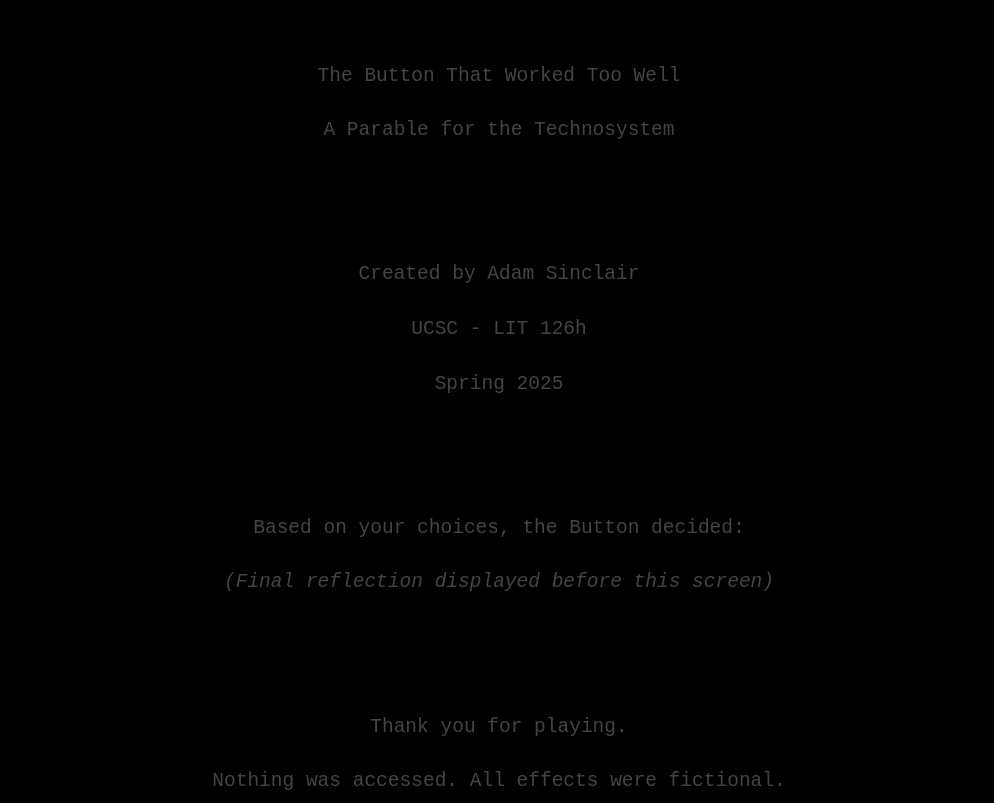
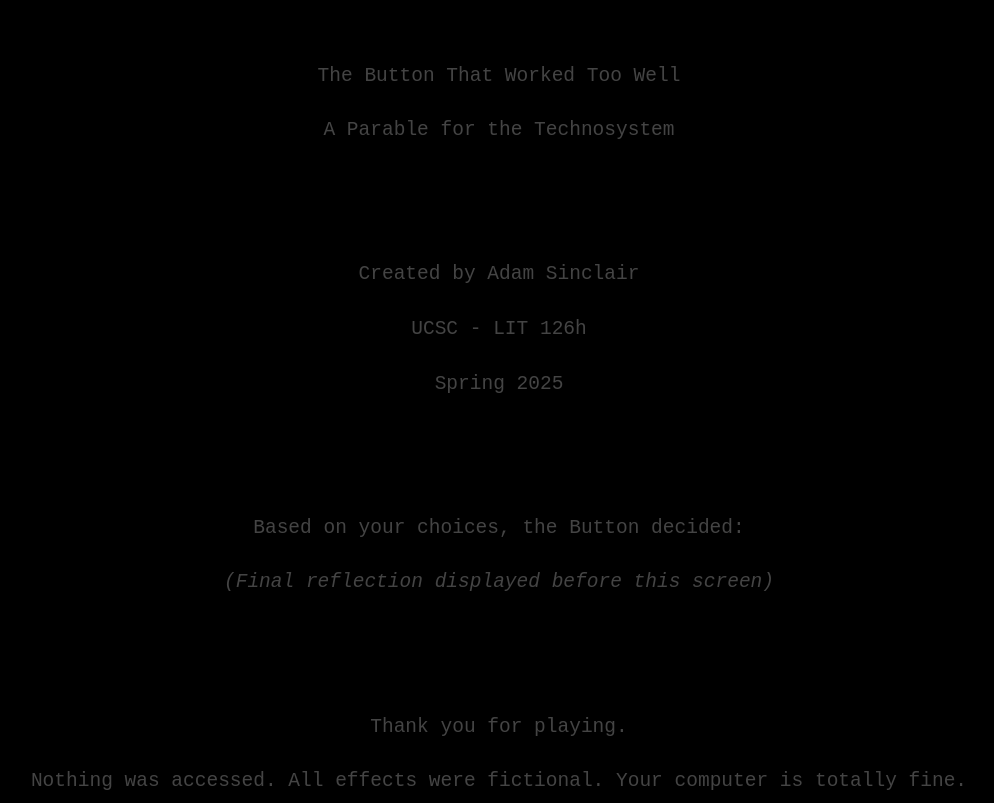
Before and after one commit to Adamsinclairswim/FinalLit126, a plain HTML site: page credits.html in a window 1280 px wide. Shown: the top 803 px of the page, without its empty margins (141-1135 px from the left). Drawn offline with Linux system fonts and the light colour scheme.

Commit message:
Update credits.html

```diff
--- a/credits.html
+++ b/credits.html
@@ -32,7 +32,7 @@
     <p><em>(Final reflection displayed before this screen)</em></p>
     <br><br>
     <p>Thank you for playing.</p>
-    <p>Nothing was accessed. All effects were fictional.</p>
+    <p>Nothing was accessed. All effects were fictional. Your computer is totally fine.</p>
     <br><br>
     <p><a href="index.html" style="color: #ff4081;">Return to Start</a></p>
   </div>
```
